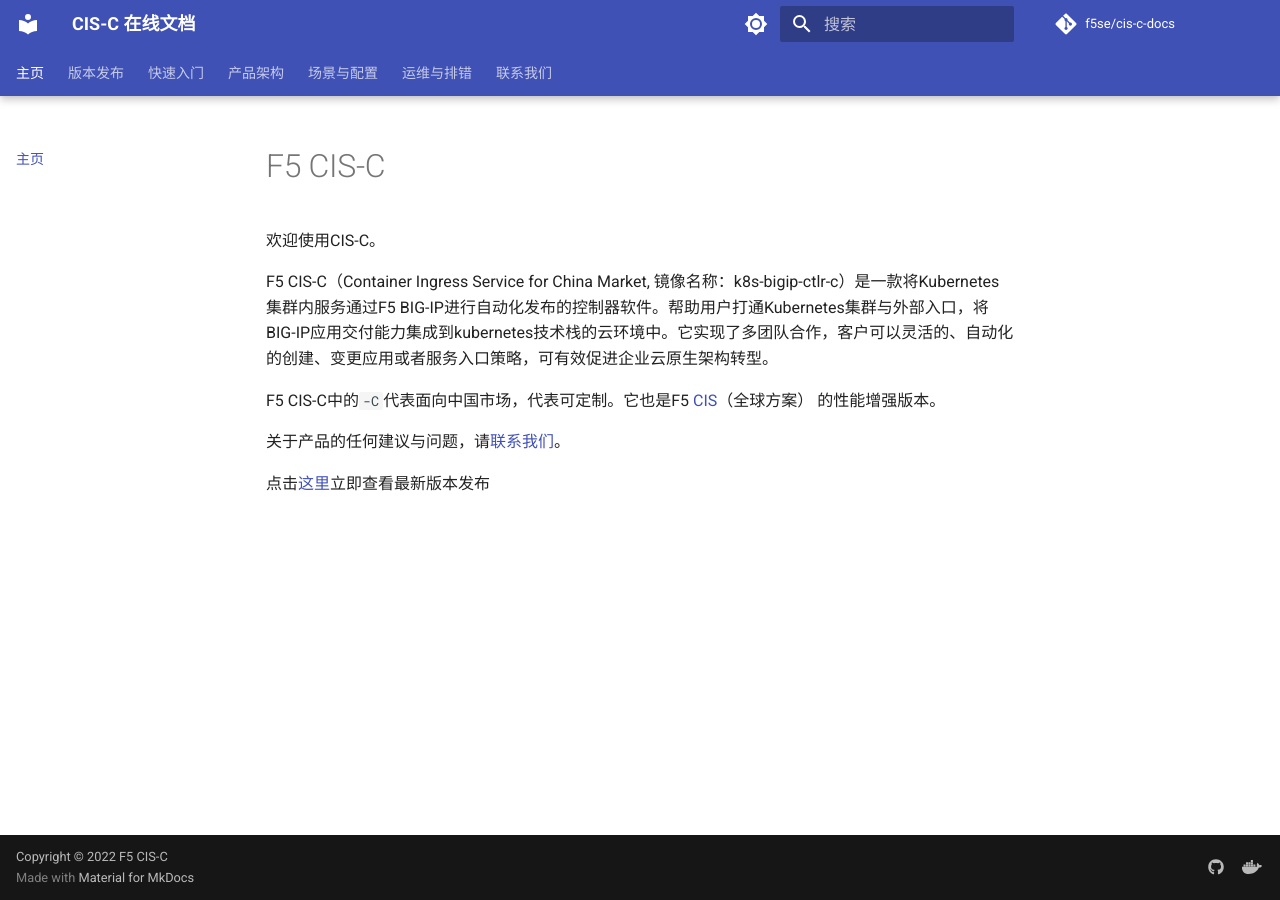
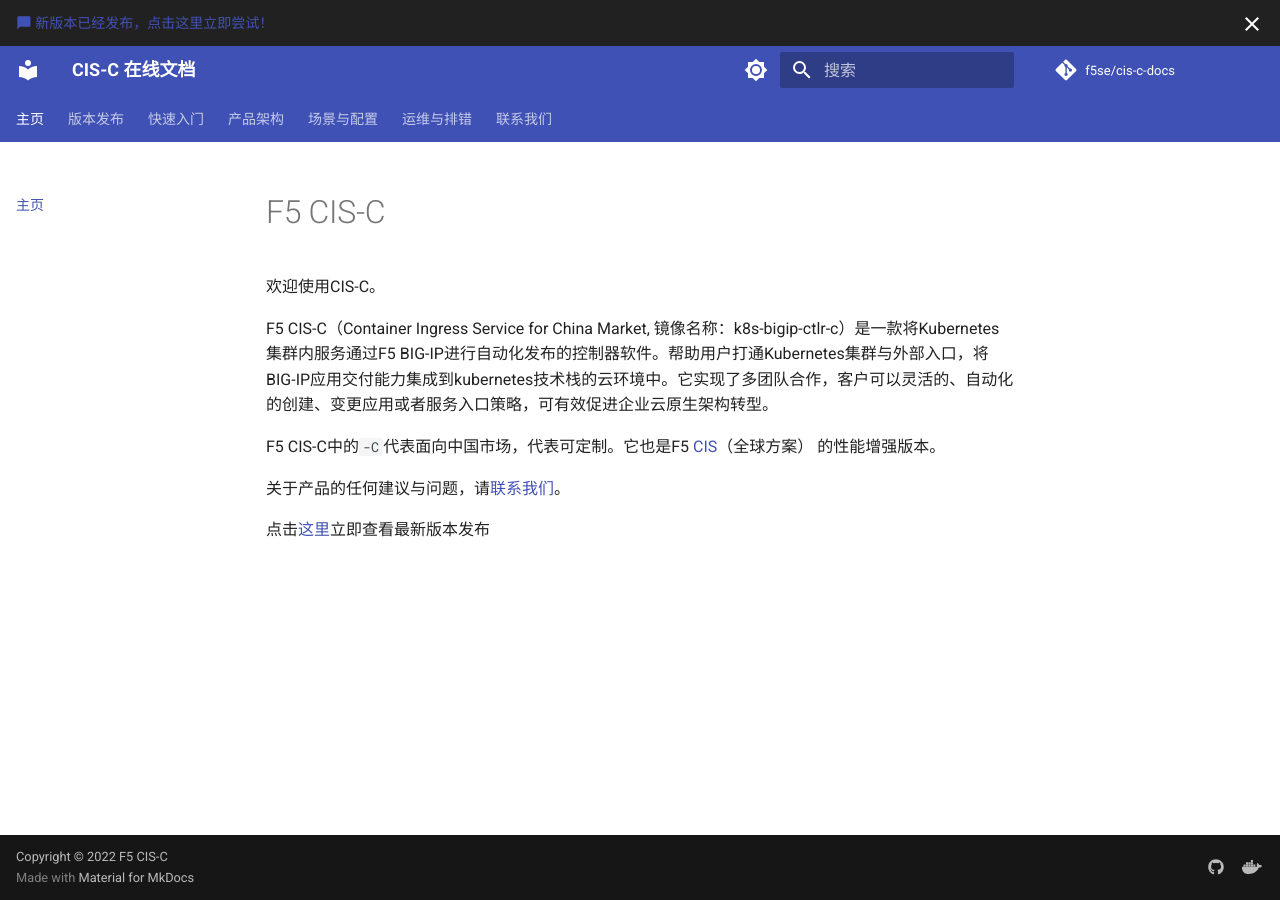
Before and after one commit to f5se/cis-c-docs, an MkDocs documentation site: the page built from docs/index.md, in a window 1280 px wide. Built offline with MkDocs 1.6.1 and Material for MkDocs 9.7.7, drawn with Linux system fonts in a browser that asks for light colours; comment, search, counter and statistics services are not loaded.

```diff
--- a/mkdocs.yml
+++ b/mkdocs.yml
@@ -4,6 +4,7 @@ extra_css:
 
 theme:
   name: material
+  custom_dir: overrides
   highlightjs: true
   language: zh
   palette:
@@ -31,6 +32,7 @@ theme:
     - search.highlight
     - search.share
     - search.suggest
+    - announce.dismiss
 
 
 # Extensions
--- a/overrides/main.html
+++ b/overrides/main.html
@@ -1,5 +1,9 @@
+{% extends "base.html" %}
+
 {% block announce %}
   <a href="/Release-notes/">
-    New Version Just released, Try it now!
+    <span class="twemoji">
+      {% include ".icons/material/message.svg" %}
+    </span> 新版本已经发布，点击这里立即尝试！
   </a>
 {% endblock %}
```
Also changed, not shown: 1 other file.
